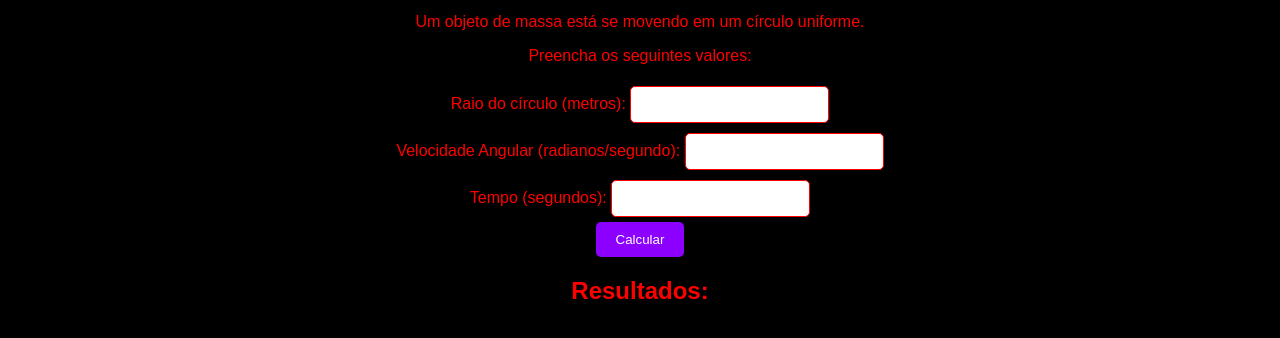
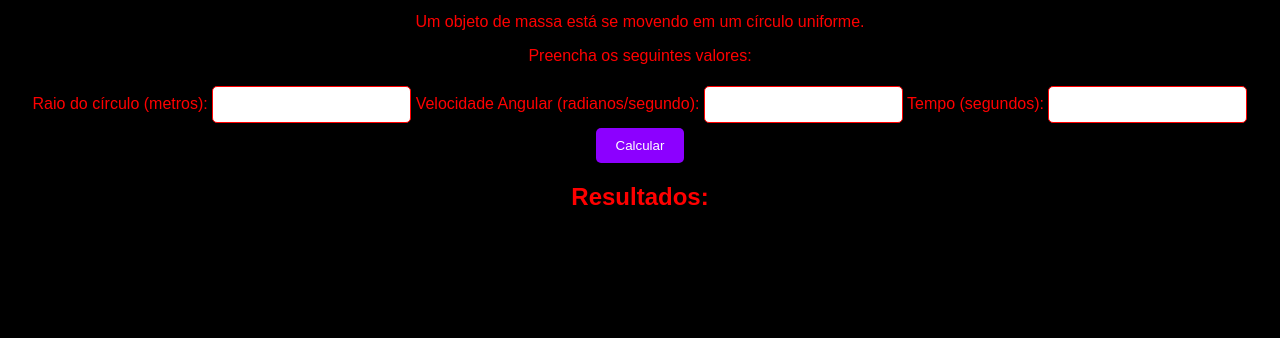
Before and after one commit to vitorlopesbatista/ewweqeqwweqweqweqweweqweqh, a plain HTML site: page index.html in a window 1280 px wide. Shown: the part 80-418 px from the top of the page. Drawn offline with Linux system fonts and the light colour scheme.

Commit message:
Update index.html

```diff
--- a/index.html
+++ b/index.html
@@ -10,13 +10,13 @@
     <p>Um objeto de massa está se movendo em um círculo uniforme.</p>
     <p>Preencha os seguintes valores:</p>
     <label for="raio">Raio do círculo (metros):</label>
-    <input type="number" id="raio"><br>
+    <input type="number" id="raio"></input>
 
     <label for="velocidadeAngular">Velocidade Angular (radianos/segundo):</label>
-    <input type="number" id="velocidadeAngular"><br>
+    <input type="number" id="velocidadeAngular"></input>
 
     <label for="tempo">Tempo (segundos):</label>
-    <input type="number" id="tempo"><br>
+    <input type="number" id="tempo"></input>
 
     <button onclick="calcularMCU()">Calcular</button>
 
```
